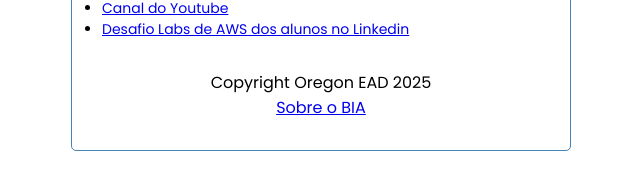
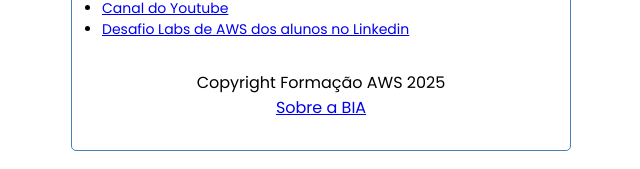
Before and after one commit to henrylle/bia, a React (Create React App) app in the folder client/: page /about in a window 1280 px wide. Shown: the part 334-503 px from the top of the page, without its empty margins (319-959 px from the left). Built offline with nearby package versions, Linux system fonts and the light colour scheme; no server answers.

Commit message:
Update Footer.js

```diff
--- a/client/src/components/Footer.js
+++ b/client/src/components/Footer.js
@@ -4,8 +4,8 @@ import { Link } from "react-router-dom";
 const Footer = () => {
   return (
     <footer>
-      <p>Copyright Oregon EAD 2025</p>
-      <Link to="/about">Sobre o BIA</Link>
+      <p>Copyright Formação AWS 2025</p>
+      <Link to="/about">Sobre a BIA</Link>
     </footer>
   );
 };
```
